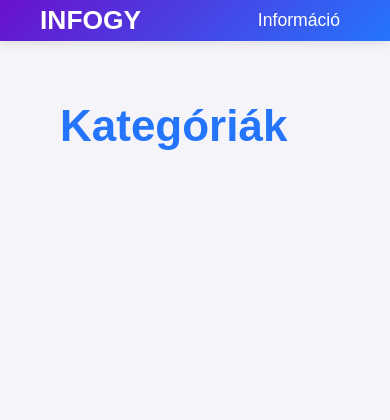
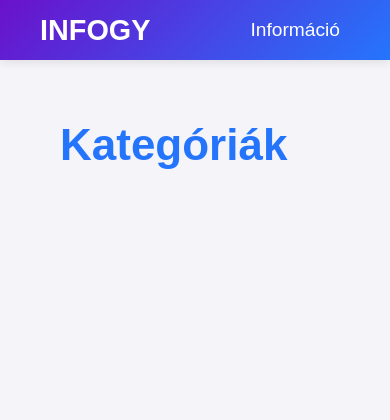
Before and after one commit to beni13312/php-web-feladatbank, a PHP site: page /index.php in a window 390 px wide. Shown: the top 420 px of the page. Run offline with PHP 8.4, Linux system fonts and the light colour scheme; data that the repository does not hold is empty; a stand-in replaces the project's code that opens the database connection.

Commit message:
Merge remote-tracking branch 'origin/main'

```diff
--- a/web/public/style/optimize.css
+++ b/web/public/style/optimize.css
@@ -1,6 +1,10 @@
 @media (max-width: 469px) {
     body{
         font-size: 1.2rem;
+    }
+    #header{
+        font-size: 1.2rem;
+        min-height: 60px;
     }
     #category a {
         display: flex;
--- a/web/public/style/style.css
+++ b/web/public/style/style.css
@@ -43,6 +43,7 @@
     background: linear-gradient(135deg, #6a11cb, #2575fc);
     color: white;
     padding: 0 20px;
+    height: 50px;
     display: flex;
     justify-content: space-between;
     align-items: center;
```
